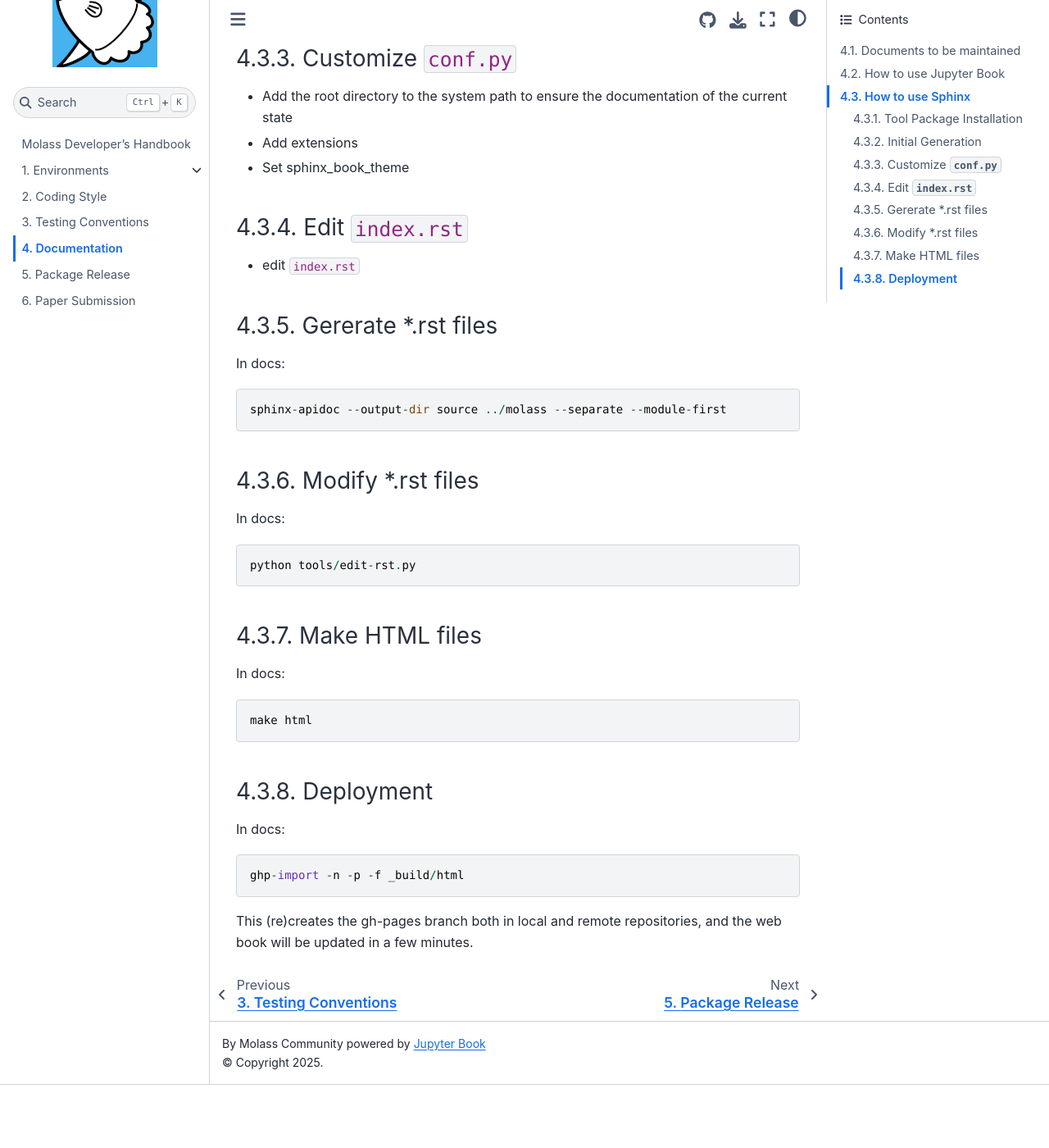
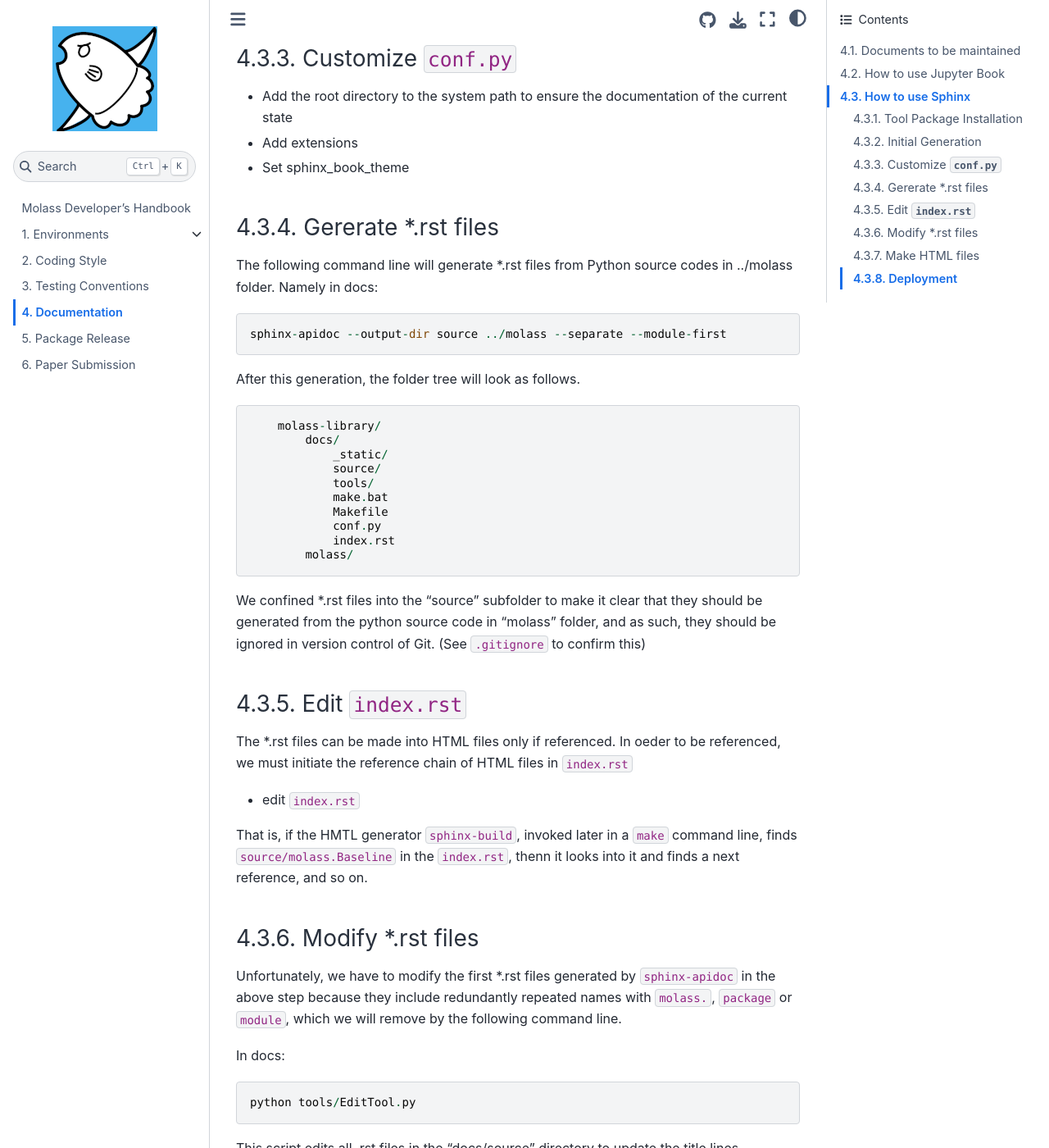
Before and after one commit to biosaxs-dev/molass-develop, a Jupyter Book: the page built from chapters/07/documentation.md, in a window 1280 px wide and 1400 px high, scrolled down 4455 px. Shown: the whole window at 82% size. Built offline with Jupyter Book 1.0.4 settings and Sphinx 7.4.7 and the Sphinx Book theme 1.1.4, drawn with Linux system fonts in a browser that asks for light colours; before the commit the page ends 5778 px from its top, so only the background shows below that; some of the changed text lies outside the part shown.

Commit message:
update the sphinx usage

````diff
--- a/chapters/07/documentation.md
+++ b/chapters/07/documentation.md
@@ -154,29 +154,56 @@ The command will gerenate several files, among which you should edit the follow
 * Add extensions
 * Set sphinx_book_theme
 
-
-### Edit `index.rst`
-
-* edit `index.rst`
-
 (generate_rst_files)=
 ### Gererate *.rst files
 
-In docs:
+The following command line will generate *.rst files from Python source codes in ../molass folder.
+Namely in docs:
 
 ```
 sphinx-apidoc --output-dir source ../molass --separate --module-first
 ```
 
+After this generation, the folder tree will look as follows.
+
+```
+    molass-library/
+        docs/
+            _static/
+            source/
+            tools/
+            make.bat
+            Makefile
+            conf.py
+            index.rst
+        molass/
+```
+
+We confined *.rst files into the "source" subfolder to make it clear that they should be generated from the python source code in "molass" folder, and as such, they should be ignored in version control of Git. (See `.gitignore` to confirm this)
+
+### Edit `index.rst`
+
+The *.rst files can be made into HTML files only if referenced. In oeder to be referenced, we must initiate the reference chain of HTML files in `index.rst`
+
+* edit `index.rst`
+
+That is, if the HMTL generator `sphinx-build`, invoked later in a `make` command line, finds `source/molass.Baseline` in the `index.rst`, thenn it looks into it and finds a next reference, and so on.
+
 ### Modify *.rst files
+
+Unfortunately, we have to modify the first *.rst files generated by `sphinx-apidoc` in the above step because they include redundantly repeated names with `molass.`, `package` or `module`, which we will remove by the following command line.
 
 In docs:
 
 ```
-python tools/edit-rst.py
+python tools/EditTool.py
 ```
 
+This script edits all .rst files in the "docs/source" directory to update the title lines.
+
 ### Make HTML files
+
+Now we are ready to invoke `sphinx-build` by the following command line.
 
 In docs:
 
@@ -184,7 +211,11 @@ In docs:
 make html
 ```
 
+This will produce HTML files in "_build" subfolder.
+
 ### Deployment
+
+The following command line will deploy them as we did with `Jupyter Book` above.
 
 In docs:
 
````
